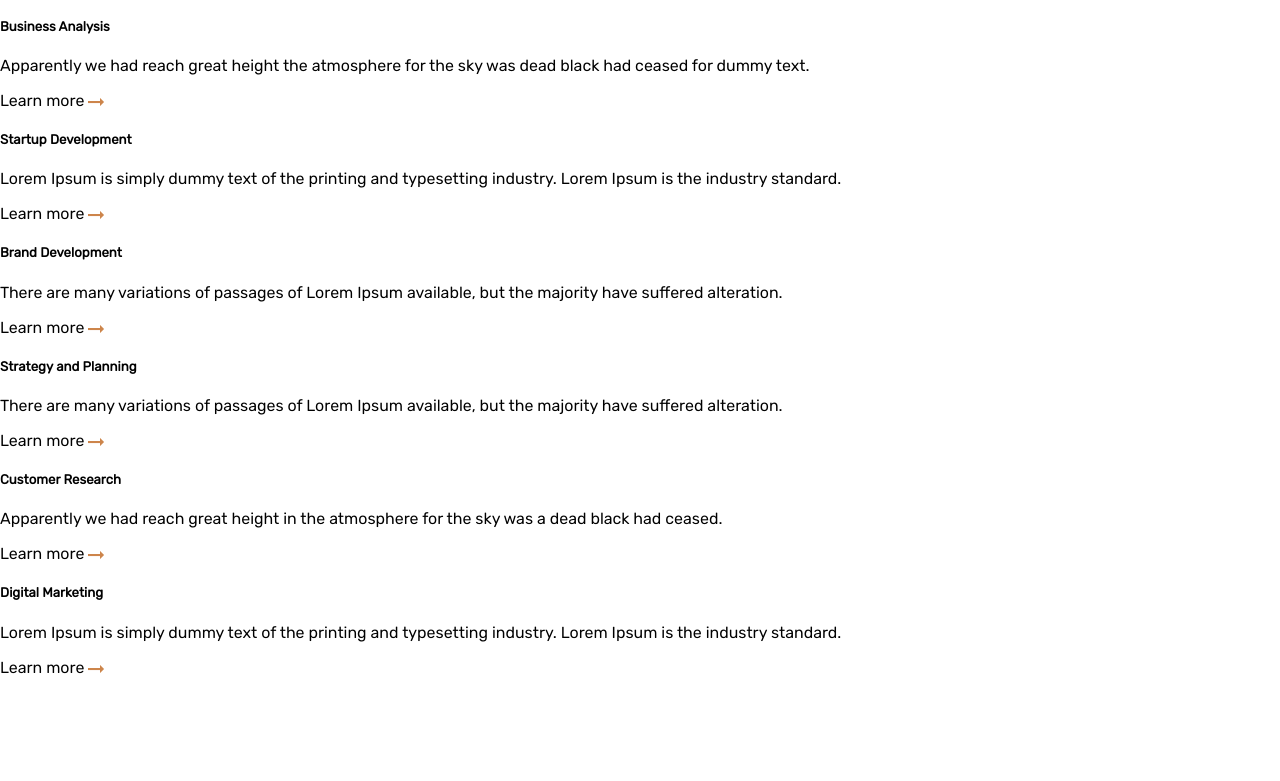
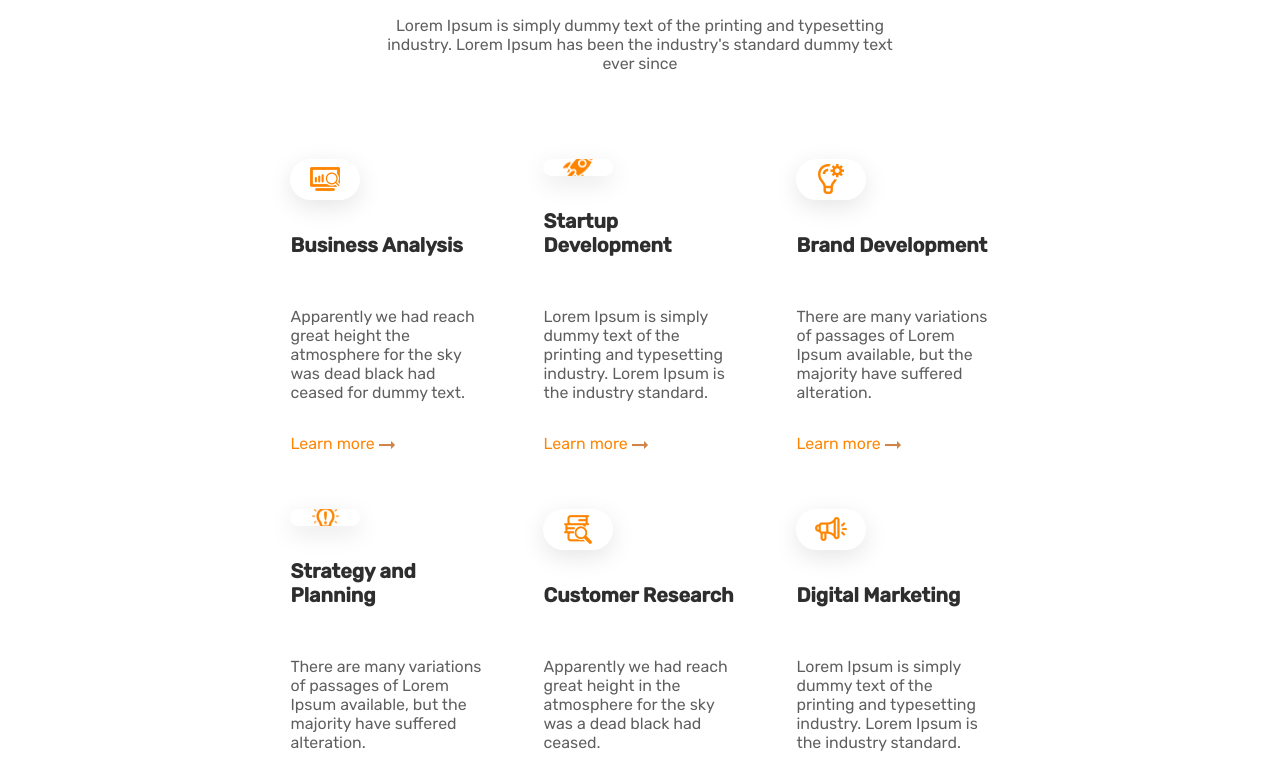
Before and after one commit to AlxandrV/responsive3, a plain HTML site: page index.html in a window 1280 px wide. Shown: the part 716-1497 px from the top of the page. Before the commit the page ends 1409 px from the top, so only its background shows below. Drawn offline with Linux system fonts and the light colour scheme.

Commit message:
Update structure services
Mise en forme de la stucture des services sans hover

```diff
--- a/index.html
+++ b/index.html
@@ -27,41 +27,41 @@
         <p class="color-white t-center">Home · <span class="color-secondary">Services</span></p>
     </header>
     <main>
-        <h3>What we do</h3>
-        <p>Lorem Ipsum is simply dummy text of the printing and typesetting industry. Lorem Ipsum has been the industry's standard dummy text ever since</p>
-        <div>
+        <h3 class="t-center">What we do</h3>
+        <p class="t-center">Lorem Ipsum is simply dummy text of the printing and typesetting industry. Lorem Ipsum has been the industry's standard dummy text ever since</p>
+        <div class="m-auto d-flex">
             <div>
-                <span></span>
+                <div class="img1 bg-norepeat"></div>
                 <h5>Business Analysis</h5>
                 <p>Apparently we had reach great height the  atmosphere for the sky was dead black had  ceased for dummy text.</p>
                 <p>Learn more <img src="media/icon.png" alt="Flèche pointant vers la droite"></p>
             </div>
             <div>
-                <span></span>
+                <div class="img2 bg-norepeat"></div>
                 <h5>Startup Development</h5>
                 <p>Lorem Ipsum is simply dummy text of the  printing and typesetting industry. Lorem  Ipsum is the industry standard.</p>
                 <p>Learn more <img src="media/icon.png" alt="Flèche pointant vers la droite"></p>
             </div>
             <div>
-                <span></span>
+                <div class="img3 bg-norepeat"></div>
                 <h5>Brand Development</h5>
                 <p>There are many variations of passages of  Lorem Ipsum available, but the majority  have suffered alteration.</p>
                 <p>Learn more <img src="media/icon.png" alt="Flèche pointant vers la droite"></p>
             </div>
             <div>
-                <span></span>
+                <div class="img4 bg-norepeat"></div>
                 <h5>Strategy and Planning</h5>
                 <p>There are many variations of passages of  Lorem Ipsum available, but the majority  have suffered alteration.</p>
                 <p>Learn more <img src="media/icon.png" alt="Flèche pointant vers la droite"></p>
             </div>
             <div>
-                <span></span>
+                <div class="img5 bg-norepeat"></div>
                 <h5>Customer Research</h5>
                 <p>Apparently we had reach great height in the  atmosphere for the sky was a dead black  had ceased.</p>
                 <p>Learn more <img src="media/icon.png" alt="Flèche pointant vers la droite"></p>
             </div>
             <div>
-                <span></span>
+                <div class="img6 bg-norepeat"></div>
                 <h5>Digital Marketing</h5>
                 <p>Lorem Ipsum is simply dummy text of the  printing and typesetting industry. Lorem  Ipsum is the industry standard.</p>
                 <p>Learn more <img src="media/icon.png" alt="Flèche pointant vers la droite"></p>
--- a/style.css
+++ b/style.css
@@ -63,6 +63,12 @@
     color: #FF8400;
 }
 
+/* Background ------------------------------------*/
+.bg-norepeat{
+    background-repeat: no-repeat;
+    background-position: center;
+}
+
 /* Flex ------------------------------------------*/
 .d-flex{
     display: flex;
@@ -95,8 +101,10 @@
 body{
     margin: 0;
     font-family: 'Rubik-Regular', sans-serif;
+    color: #5E5E5E;
 }
 
+/* Header ----------------------------------------*/
 header{
     margin-bottom: 7rem;
 }
@@ -131,3 +139,74 @@ h2{
 header > p{
     padding-bottom: 11.375rem;
 }
+
+/* Main ------------------------------------------*/
+h3{
+    font-size: 2.25rem;
+    color: #2D2E30;
+}
+
+h5{
+    font-size: 1.25rem;
+    color: #2E2E2E;
+}
+
+h3, h5{
+    font-family: 'Rubik-Medium', sans-serif;
+}
+
+main > p{
+    width: 40.15%;
+    margin: auto auto 2.875rem;
+}
+
+main > div{
+    width: 59.3%;
+    flex-wrap: wrap;
+}
+
+main > div > div{
+    width: 33.33%;
+    height: 21.875rem;
+    box-sizing: border-box;
+    padding: 2.5rem 1.875rem 0 1.875rem;
+    display: flex;
+    flex-direction: column;
+    justify-content: space-between;
+}
+
+main > div > div > div{
+    width: 70px;
+    height: 70px;
+    border-radius: 35px;
+    box-shadow: 0 7px 25px rgba(0, 0, 0, .1);
+}
+
+main > div > div > p:last-child{
+    color: #FF8400;
+}
+
+/* Img services ---------------------------------*/
+.img1{
+    background-image: url(media/icon-7.png);
+}
+
+.img2{
+    background-image: url(media/icon-9.png);
+}
+
+.img3{
+    background-image: url(media/icon-11.png);
+}
+
+.img4{
+    background-image: url(media/icon-5.png);
+}
+
+.img5{
+    background-image: url(media/icon-1.png);
+}
+
+.img6{
+    background-image: url(media/icon-3.png);
+}
```
